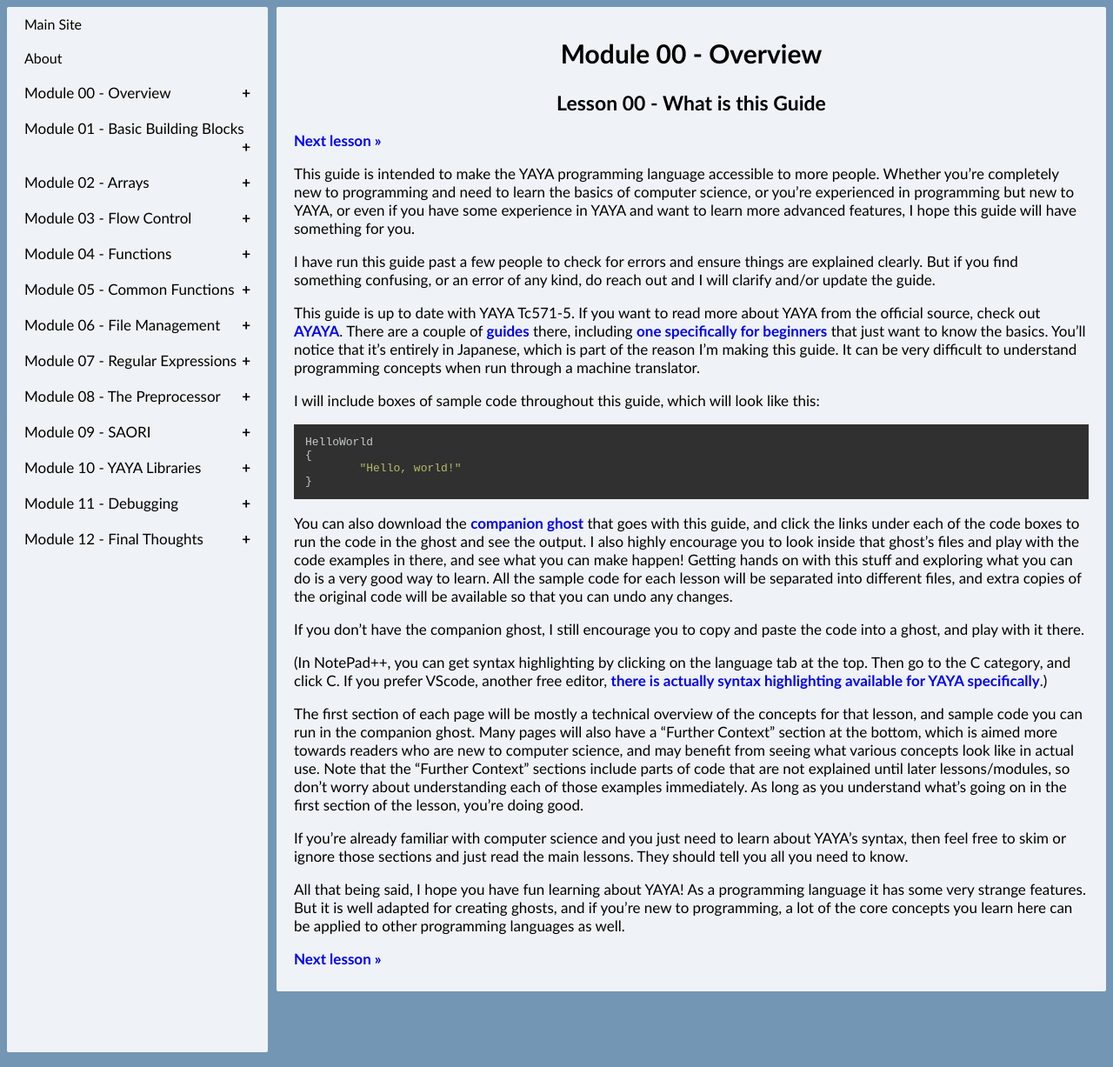
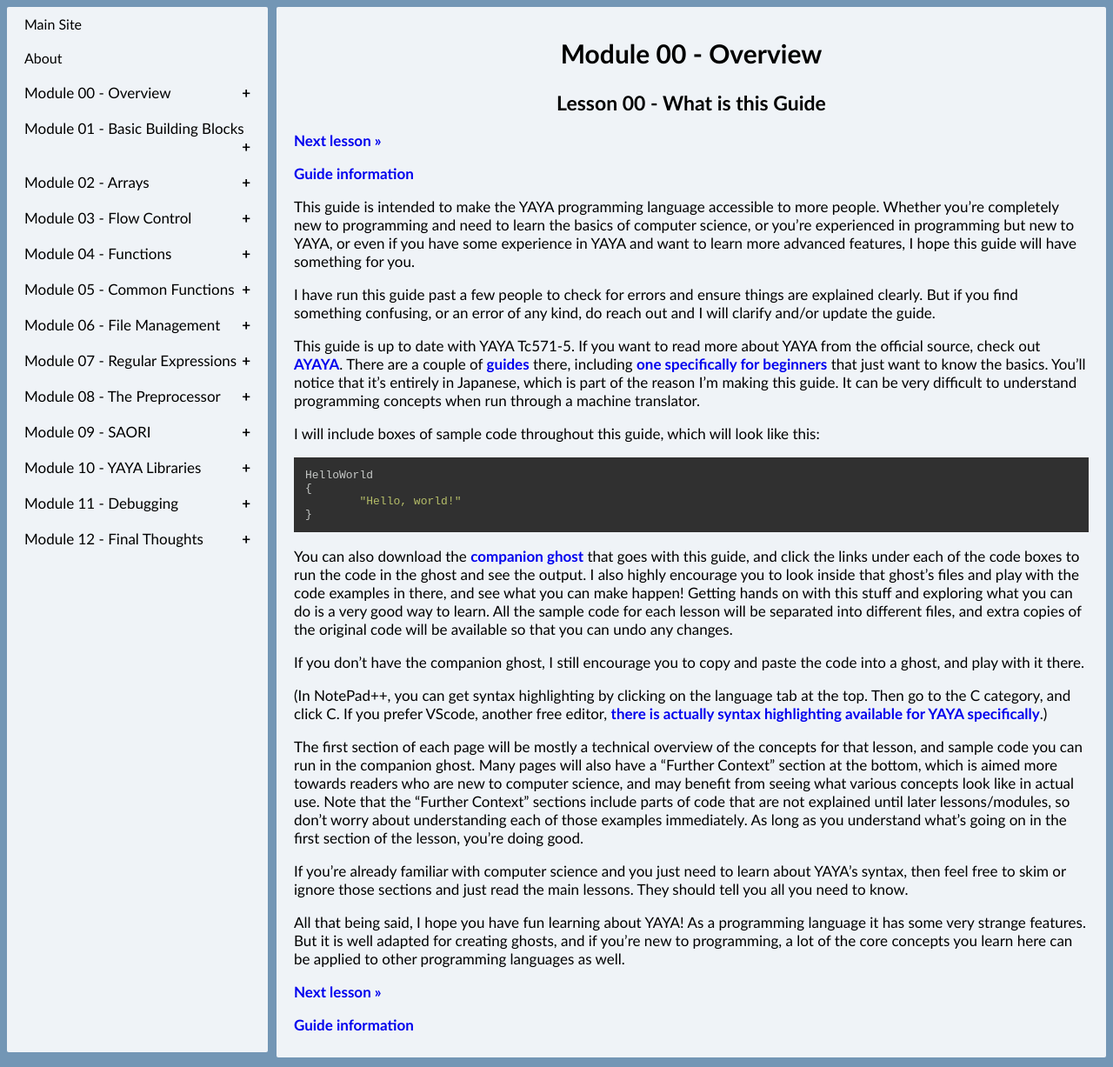
Before and after one commit to Zichqec/YAYA_Fundamentals, a Jekyll site: the page built from module_00_overview/00_what_is_this_guide.md, in a window 1280 px wide and 1227 px high. Shown: the whole window at 87% size. Built offline with Jekyll 4.4.1, drawn with Linux system fonts in a browser that asks for light colours; our own code applies the rules of GitHub Pages for plain Markdown files.

Commit message:
Update 00_what_is_this_guide.md

```diff
--- a/module_00_overview/00_what_is_this_guide.md
+++ b/module_00_overview/00_what_is_this_guide.md
@@ -3,6 +3,8 @@
 ## Lesson 00 - What is this Guide
 
 [Next lesson >>](../module_00_overview/01_what_is_yaya.md)
+
+[Guide information](../README.md)
 
 This guide is intended to make the YAYA programming language accessible to more people. Whether you're completely new to programming and need to learn the basics of computer science, or you're experienced in programming but new to YAYA, or even if you have some experience in YAYA and want to learn more advanced features, I hope this guide will have something for you.
 
@@ -32,3 +34,5 @@ If you're already familiar with computer science and you just need to learn abou
 All that being said, I hope you have fun learning about YAYA! As a programming language it has some very strange features. But it is well adapted for creating ghosts, and if you're new to programming, a lot of the core concepts you learn here can be applied to other programming languages as well.
 
 [Next lesson >>](../module_00_overview/01_what_is_yaya.md)
+
+[Guide information](../README.md)
```
